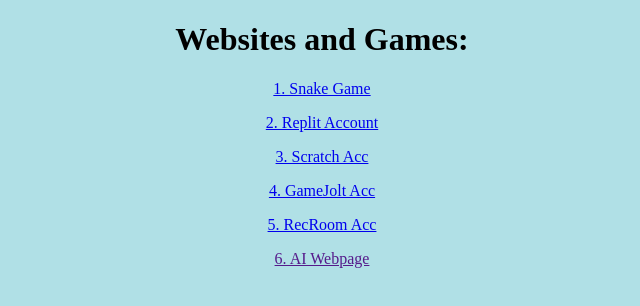
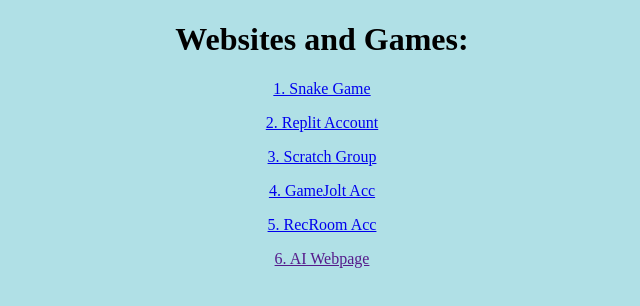
Before and after one commit to Mt-Services-c1s/Mt-Services.github.io, a plain HTML site: page index.html in a window 1280 px wide. Shown: the full height of the page, 318-958 px from the left. Drawn offline with Linux system fonts and the light colour scheme.

Commit message:
Update index.html

```diff
--- a/index.html
+++ b/index.html
@@ -17,7 +17,7 @@
 
 
 
-  <a href="https://scratch.mit.edu/users/MarttyIce">3. Scratch Acc</a>
+  <a href="https://scratch.mit.edu/studios/35194924/">3. Scratch Group</a>
 
   <p></p>
 
```
